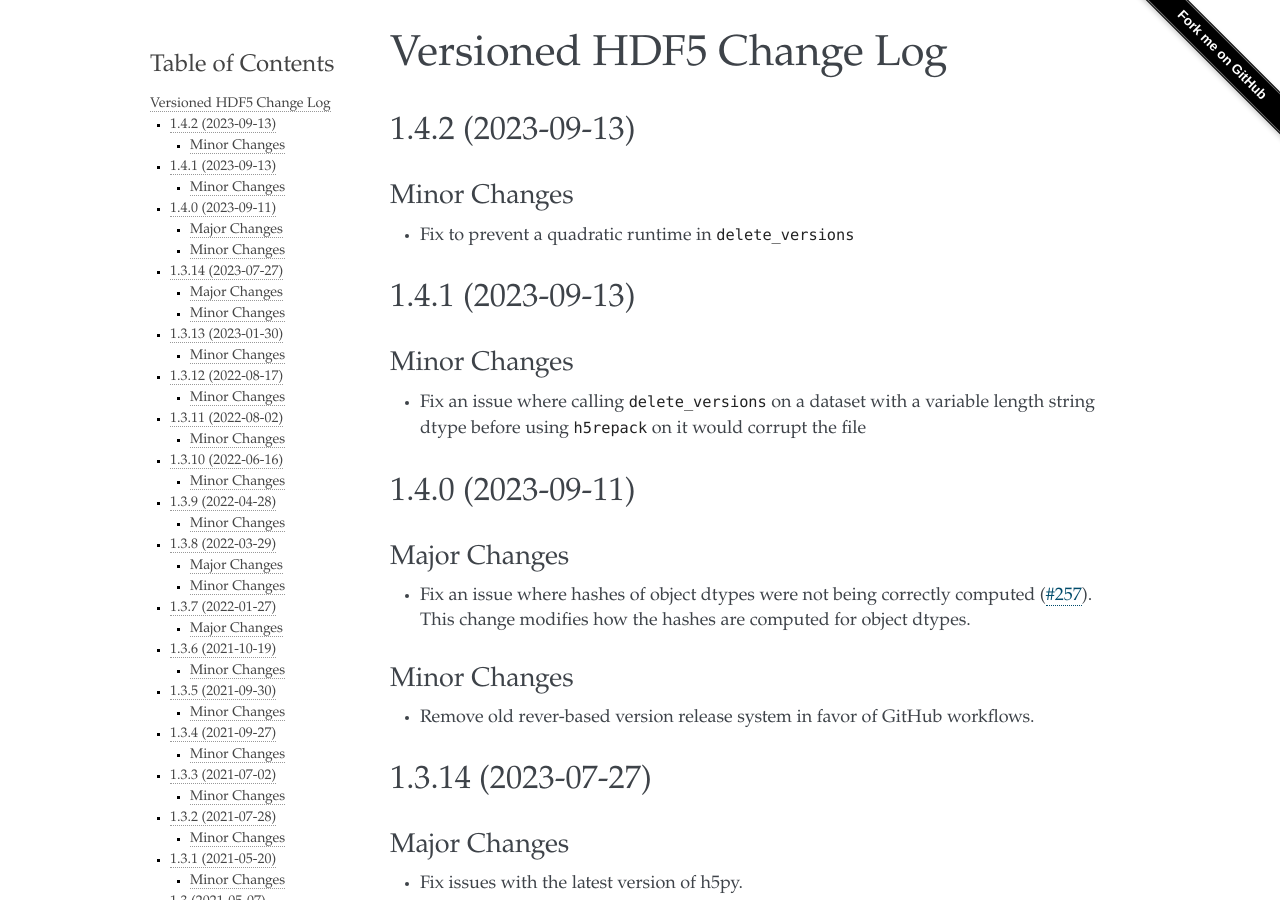
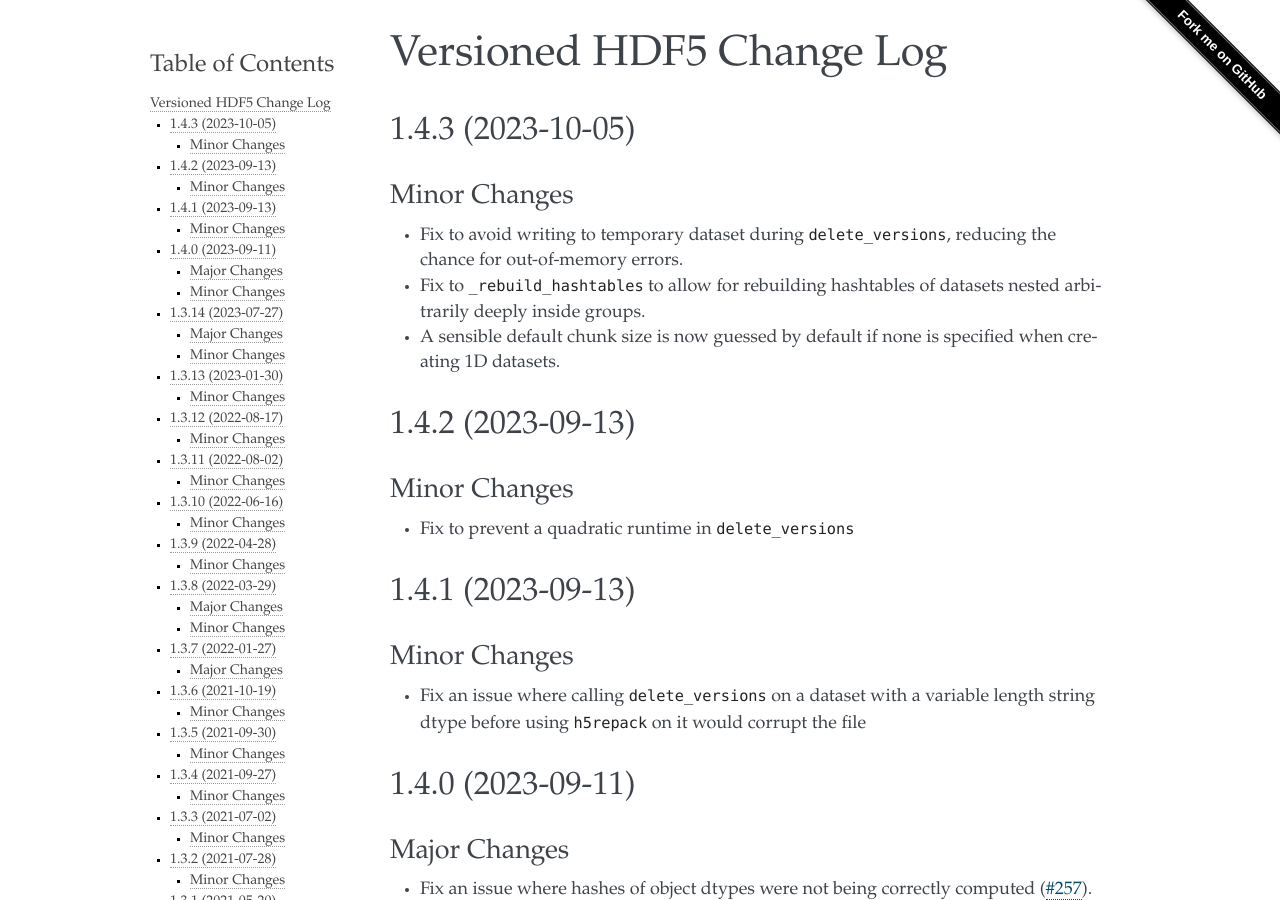
Before and after one commit to deshaw/versioned-hdf5, a Sphinx documentation site: the page built from docs/changelog.md, in a window 1280 px wide and 900 px high. Built offline with Sphinx 7.4.7, drawn with Linux system fonts in a browser that asks for light colours.

Commit message:
Add 1.4.3 release notes (#279)

```diff
--- a/docs/changelog.md
+++ b/docs/changelog.md
@@ -1,5 +1,16 @@
 Versioned HDF5 Change Log
 =========================
+
+## 1.4.3 (2023-10-05)
+
+### Minor Changes
+
+- Fix to avoid writing to temporary dataset during `delete_versions`, reducing
+  the chance for out-of-memory errors.
+- Fix to `_rebuild_hashtables` to allow for rebuilding hashtables of datasets
+  nested arbitrarily deeply inside groups.
+- A sensible default chunk size is now guessed by default if none is specified
+  when creating 1D datasets.
 
 ## 1.4.2 (2023-09-13)
 
```
